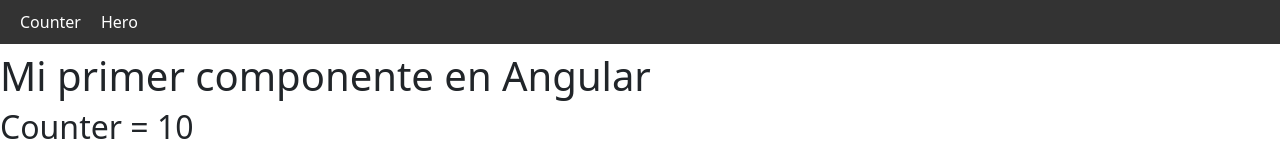
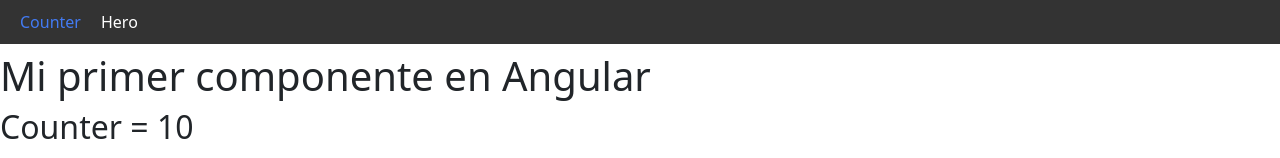
Before and after one commit to CopernicoDev/bases-angular, an Angular app: page /counter in a window 1280 px wide. Shown: the top 158 px of the page. Built offline with nearby package versions, Linux system fonts and the light colour scheme.

Commit message:
RouterLinkActive y como usarlo

```diff
--- a/src/app/components/shared/navbar/navbar.css
+++ b/src/app/components/shared/navbar/navbar.css
@@ -9,6 +9,10 @@ nav a {
     margin: 0 10px;
 }
 
+nav a.active {
+    color: #437bf3;
+}
+
 nav a:hover {
     color: #ccc;
 }
--- a/src/app/components/shared/navbar/navbar.html
+++ b/src/app/components/shared/navbar/navbar.html
@@ -1,4 +1,18 @@
 <nav>
-    <a routerLink="/counter">Counter</a>
-    <a routerLink="/hero">Hero</a>
+    <!--
+      FORMA 1 (Atributos estáticos):
+      No usamos corchetes []. Se usa cuando el valor es un texto fijo (string literal).
+      Angular lee el contenido de las comillas literalmente como texto.
+      Ej: Va a la ruta '/counter' y le pone la clase 'active'.
+    -->
+    <a routerLink="/counter" routerLinkActive="active" [routerLinkActiveOptions]="{exact: true}">Counter</a>
+
+    <!--
+      FORMA 2 (Property Binding con expresiones de TypeScript):
+      Usamos corchetes []. Se usa cuando el valor es dinámico, una variable, o un arreglo.
+      Angular lee el contenido de las comillas dobles como código TypeScript.
+      - Para pasar texto fijo adentro, necesitamos usar comillas simples o backticks. Ej: `active`
+      - Para la ruta, le pasamos un arreglo que contiene el string de la ruta. Ej: [`/hero`]
+    -->
+    <a [routerLink]="[`/hero`]" [routerLinkActive]="`active`">Hero</a>
 </nav>
--- a/src/app/components/shared/navbar/navbar.ts
+++ b/src/app/components/shared/navbar/navbar.ts
@@ -1,9 +1,9 @@
 import { Component } from '@angular/core';
-import { RouterLink } from "@angular/router";
+import { RouterLink, RouterLinkActive } from "@angular/router";
 
 @Component({
   selector: 'app-navbar',
-  imports: [RouterLink],
+  imports: [RouterLink, RouterLinkActive],
   templateUrl: './navbar.html',
   styleUrl: './navbar.css',
 })
```
